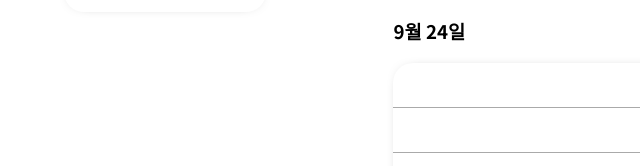
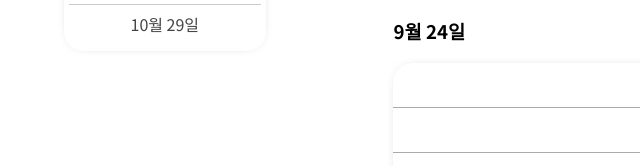
Before and after one commit to 02-wooki/2024-WebProgramming, a plain HTML site: page index.html in a window 1280 px wide. Shown: the part 227-393 px from the top of the page, 0-640 px from the left. Drawn offline with Linux system fonts and the light colour scheme.

Commit message:
index 수정

```diff
--- a/index.html
+++ b/index.html
@@ -15,6 +15,7 @@
             <li><a href="#day0924">9월 24일</a></li>
             <li><a href="#day1008">10월 08일</a></li>
             <li><a href="#day1015">10월 15일</a></li>
+            <li><a href="#day1029">10월 29일</a></li>
         </ul>
     </nav>
     <ul class="pageList">
```
